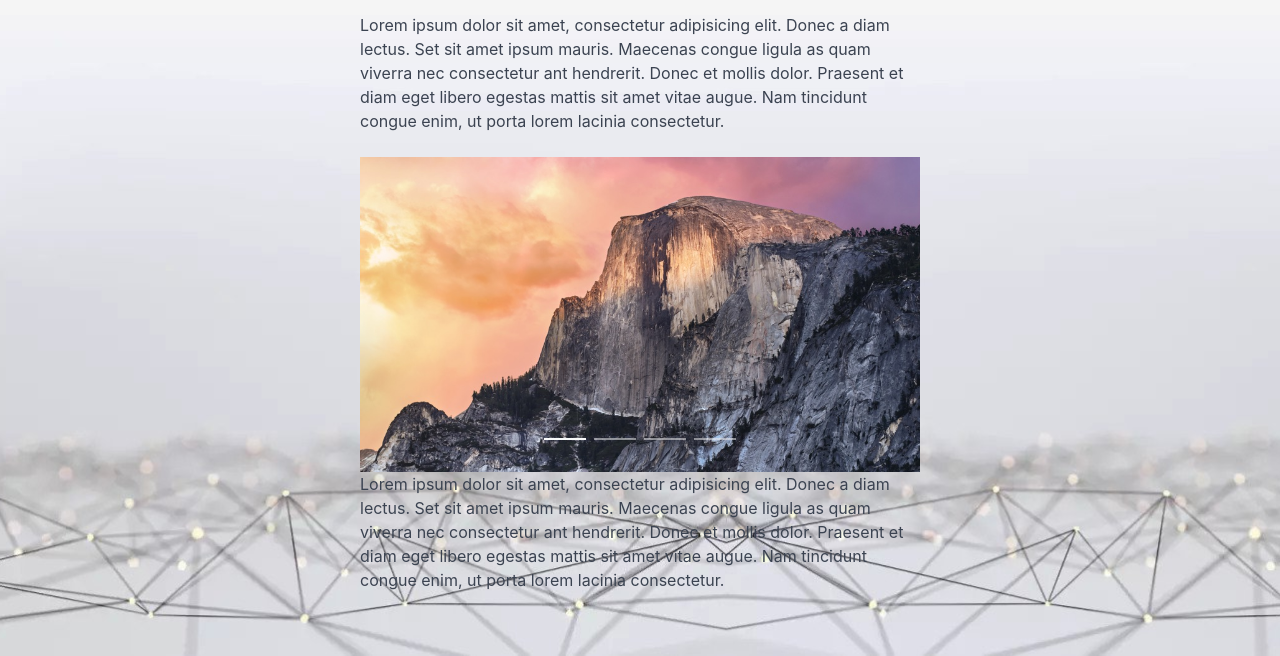
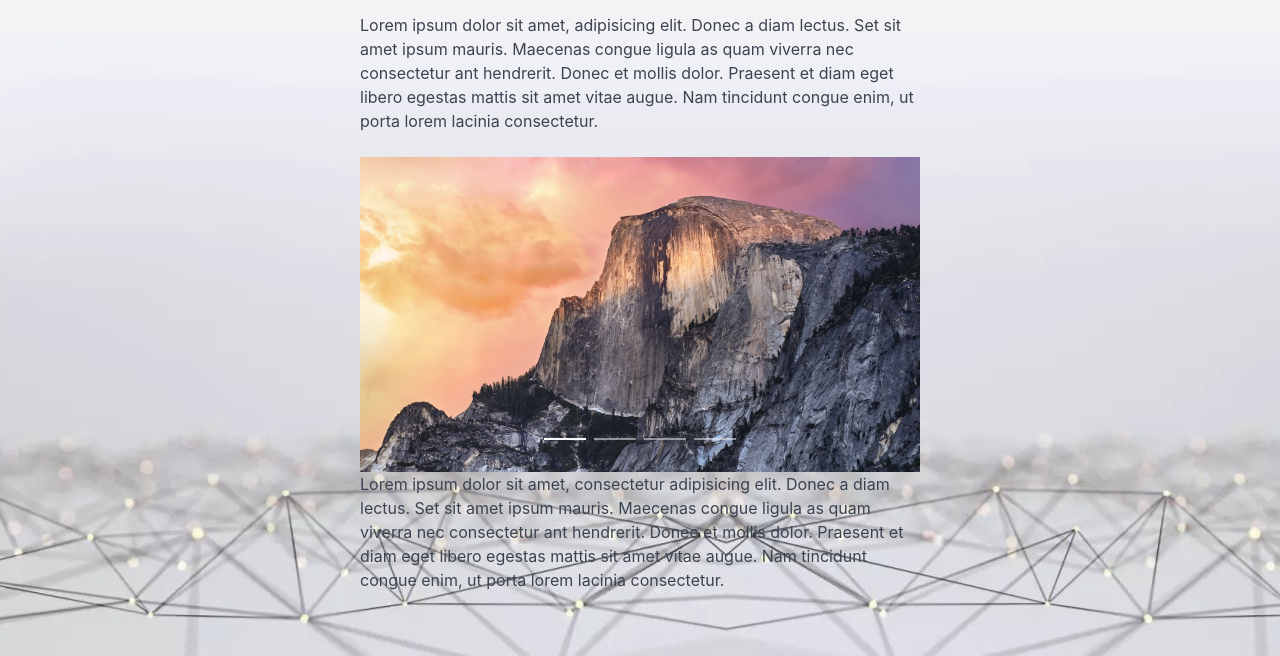
Before and after one commit to sriram98v/asl_website, an Eleventy site: page index.md in a window 1280 px wide. Shown: the part 171-827 px from the top of the page. Built offline with nearby package versions, Linux system fonts and the light colour scheme; Eleventy itself is replaced by a stand-in of ours; files that its build step writes are made by us from their sources; a web font is replaced by a local one.

Commit message:
psueod change in index

```diff
--- a/index.md
+++ b/index.md
@@ -3,7 +3,7 @@ layout: layout.njk
 title: Home
 ---
 ## About Us
-Lorem ipsum dolor sit amet, consectetur adipisicing elit. Donec a diam lectus. Set sit amet ipsum mauris. Maecenas congue ligula as quam viverra nec consectetur ant hendrerit. Donec et mollis dolor. Praesent et diam eget libero egestas mattis sit amet vitae augue. Nam tincidunt congue enim, ut porta lorem lacinia consectetur.
+Lorem ipsum dolor sit amet,  adipisicing elit. Donec a diam lectus. Set sit amet ipsum mauris. Maecenas congue ligula as quam viverra nec consectetur ant hendrerit. Donec et mollis dolor. Praesent et diam eget libero egestas mattis sit amet vitae augue. Nam tincidunt congue enim, ut porta lorem lacinia consectetur.
 
 <!-- do not edit -->
 {% include "carousel.njk" %}
```
